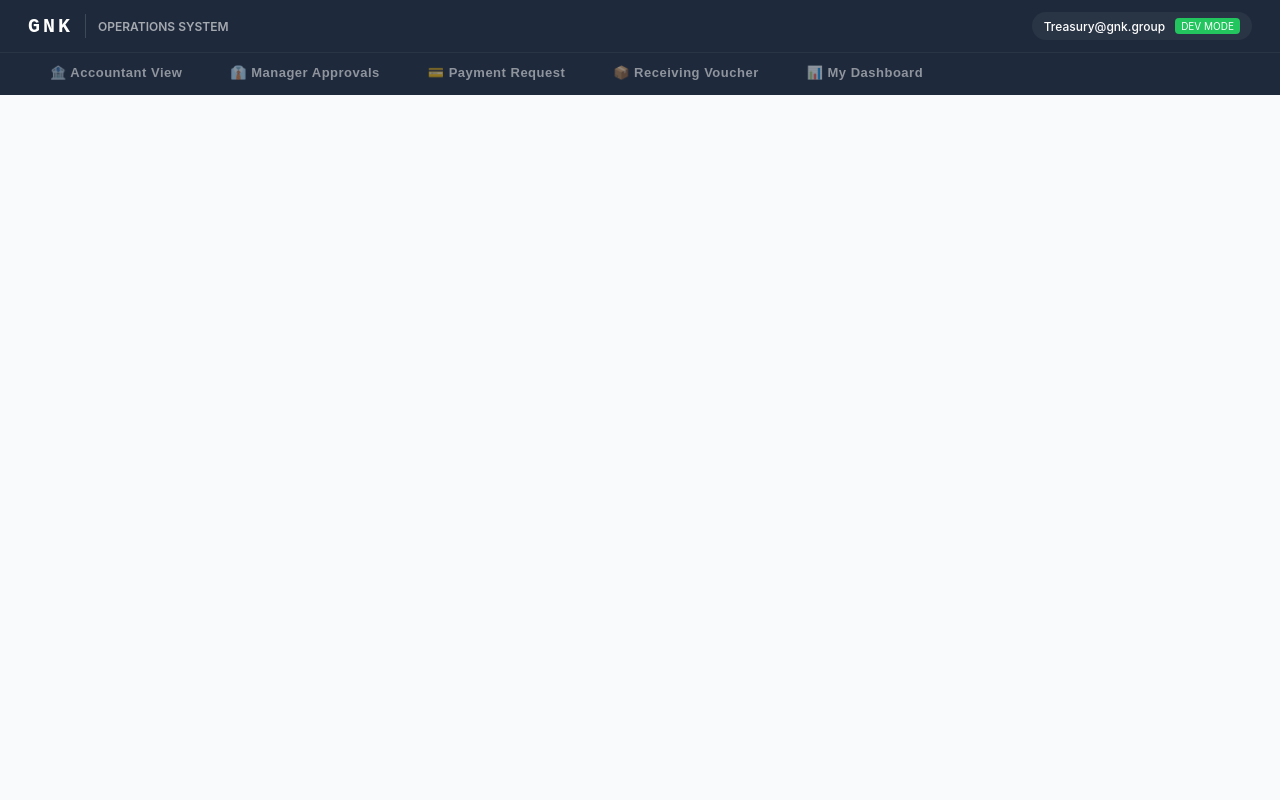
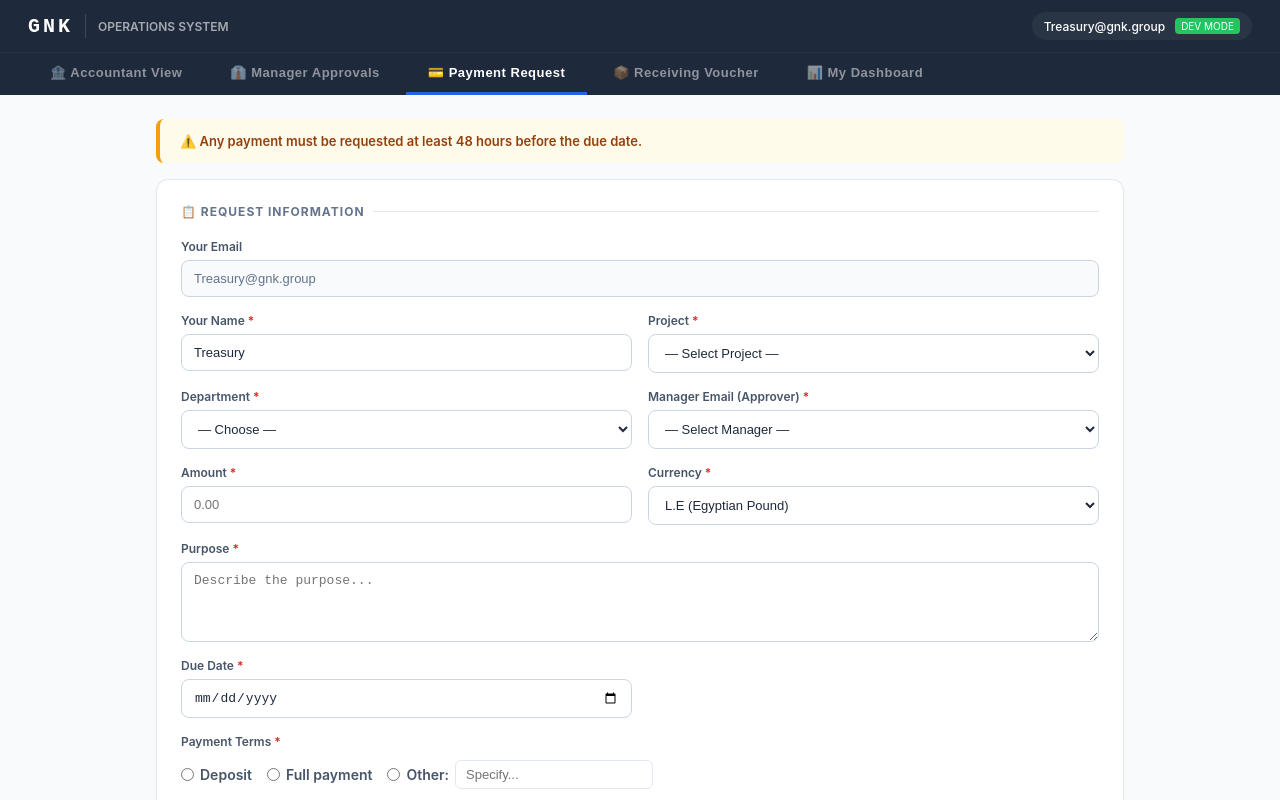
Before and after one commit to AbanoubHanna/gnk-system-backend, a React app in the folder gnk-system/frontend/: page / in a window 1280 px wide. Shown: the top 800 px of the page. Built offline with nearby package versions, Linux system fonts and the light colour scheme; no server answers; the HTML template or start-up script is replaced by a standard one.

Commit message:
Change default activeTab to 'payment'

```diff
--- a/gnk-system/frontend/src/App.jsx
+++ b/gnk-system/frontend/src/App.jsx
@@ -14,7 +14,7 @@ function App() {
     isAdmin: true
   });
 
-  const [activeTab, setActiveTab] = useState('Dashboard');
+  const [activeTab, setActiveTab] = useState('payment');
 
   return (
     <>
```
